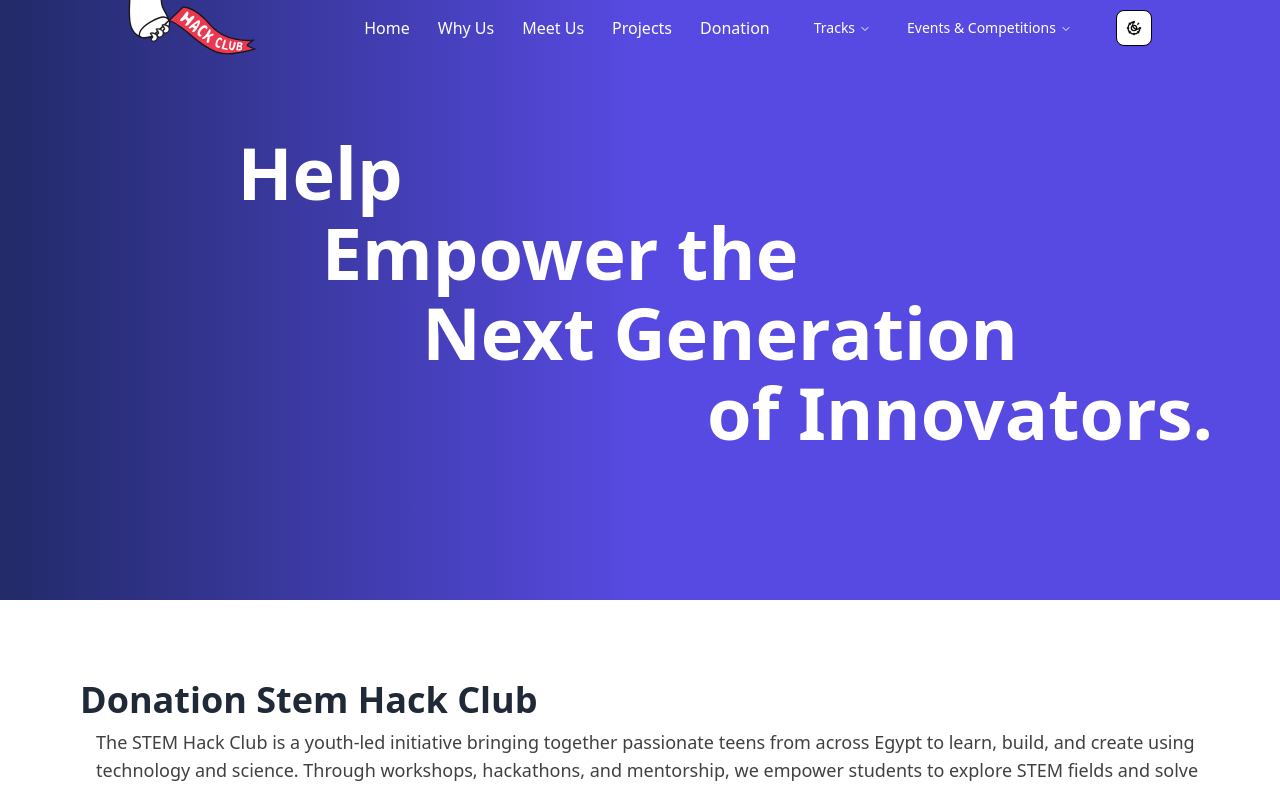
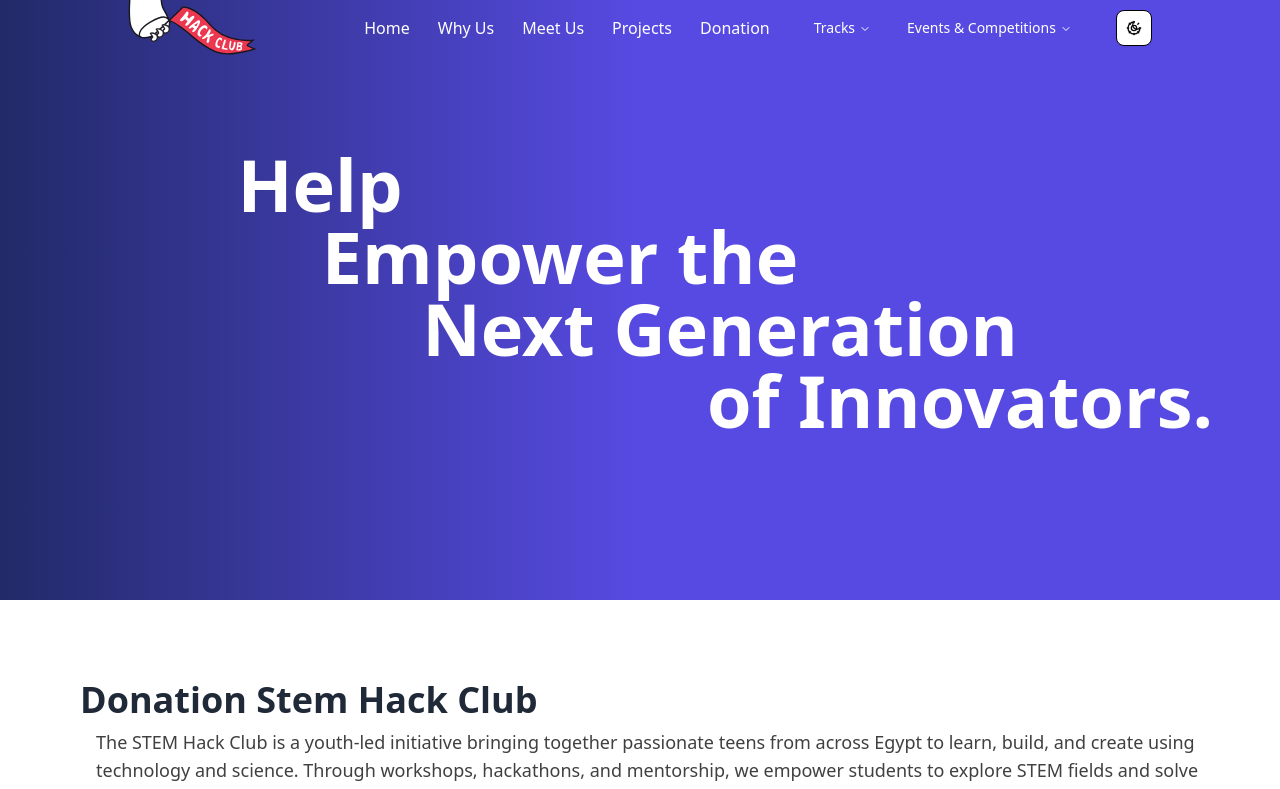
Before and after one commit to ibrahimwael951/Stem_Hack_club_Site, a Next.js app: page /donation in a window 1280 px wide. Shown: the top 789 px of the page. Built offline with nearby package versions, Linux system fonts and the light colour scheme.

Commit message:
edit and fix background color

```diff
--- a/src/app/Hackathons/page.tsx
+++ b/src/app/Hackathons/page.tsx
@@ -19,8 +19,11 @@ export default function page() {
       title: "Counterspell-Giza",
       link: "https://counterspell.hackclub.com/giza",
     },
-    { image: "/images/scrapyard.png", title: "Counterspell-Giza", link: "" },
-
+    {
+      image: "/images/scrapyard.png",
+      title: "Scrapyard",
+      link: "https://scrapyard.hackclub.com/",
+    },
     // {image:"/images/moonlit hacks.png", title:"Moonlit Hack "},
   ];
   return (
--- a/src/app/Meet-Us/page.tsx
+++ b/src/app/Meet-Us/page.tsx
@@ -7,9 +7,9 @@ export default function page() {
   return (
     <section className="w-full">
       <Background2
-        color1="amber-400"
-        color2="[#e42d42]"
-        color3="[#ce293c]"
+        color1="from-amber-400"
+        color2="via-[#e42d42]"
+        color3="to-[#ce293c]"
         first="By the"
         second="students,"
         third="for the"
--- a/src/app/Teen-hack-competition/page.tsx
+++ b/src/app/Teen-hack-competition/page.tsx
@@ -40,9 +40,9 @@ export default function Page() {
   return (
     <>
       <Background2
-        color1="cyan-500"
-        color2="[#e42d42]"
-        color3="[#ce293c]"
+        color1="from-cyan-500"
+        color2="via-[#e42d42]"
+        color3="to-[#ce293c]"
         first="Teen"
         second="Hack club"
         third="Competitive"
--- a/src/app/Why-Us/page.tsx
+++ b/src/app/Why-Us/page.tsx
@@ -42,9 +42,9 @@ export default function page() {
   return (
     <section className="h-fit flex flex-col select-text cursor-default    ">
       <Background2
-        color1="[#cf2de4]"
-        color2="[#e42d42]"
-        color3="[#ce293c]"
+        color1="from-[#cf2de4]"
+        color2="via-[#e42d42]"
+        color3="to-[#ce293c]"
         first="We're"
         second="at our best"
         third="when we're"
--- a/src/app/donation/page.tsx
+++ b/src/app/donation/page.tsx
@@ -1,26 +1,20 @@
 import React from "react";
 import Image from "next/image";
+import Background2 from "@/components/ui/Background2";
 
 export default function page() {
   const SpanTitle = "ml-0 text-7xl block text-white font-bold select-none";
   return (
     <section>
-      <div className=" h-[75vh] overflow-hidden  w-full  flex items-center justify-center bg-gradient-to-r from-[#222A68]   via-[#574AE2] to-[#574AE2] dark:bg-gradient-to-l">
-        <p className="   w-full h-full flex flex-col gap-2 justify-center items-center ">
-          <span className={`lg:ml-[-40rem] text-center ${SpanTitle}`}>
-            Help
-          </span>
-          <span className={`lg:ml-[-10rem] text-center ${SpanTitle}`}>
-            Empower the
-          </span>
-          <span className={`lg:ml-[10rem]  text-center ${SpanTitle}`}>
-            Next Generation
-          </span>
-          <span className={`lg:ml-[40rem]  text-center ${SpanTitle}`}>
-            of Innovators.
-          </span>
-        </p>
-      </div>
+      <Background2
+        color1="from-[#222A68]"
+        color2="via-[#574AE2]"
+        color3="to-[#574AE2]"
+        first="Help"
+        second="Empower the"
+        third="Next Generation"
+        fourth="of Innovators."
+      />
       <section className="px-5 lg:px-20 py-20 h-fit flex flex-col gap-20 justify-evenly">
         <div>
           <h1 className="mb-2">Donation Stem Hack Club</h1>
--- a/src/app/tracks/[category]/page.tsx
+++ b/src/app/tracks/[category]/page.tsx
@@ -10,6 +10,7 @@ import { IoCheckmarkDoneOutline } from "react-icons/io5";
 
 // JSON file
 import Data from "@/Data/Tracks.json";
+import Background2 from "@/components/ui/Background2";
 
 export default function Page() {
   const params = useParams();
@@ -51,12 +52,23 @@ export default function Page() {
       {/* Track details */}
       {Track_Category.description ? (
         // if there is a description and all stuff
+        <section>
+          <Background2
+            color1="from-red-500"
+            color2="via-red-500"
+            color3="to-orange-500"
+            first="Help"
+            second="Empower the"
+            third="Next Generation"
+            fourth="of Innovators."
+          />
+
           <div className="px-5 lg:px-20 py-20">
             <div className="h-fit w-full flex flex-col gap-10">
               <h1 className="text-center md:text-start">
                 {Track_Category.title}
               </h1>
-            <div
+              <div className="pl-6"
                 dangerouslySetInnerHTML={{ __html: Track_Category.description }}
               />
             </div>
@@ -93,7 +105,9 @@ export default function Page() {
                 ))
               ) : (
                 <div className="flex flex-col md:flex-row  justify-evenly items-center w-full">
-                <h1 className="text-center md:text-start">No Lessons found</h1>
+                  <h1 className="text-center md:text-start">
+                    No Lessons found
+                  </h1>
                   <Image
                     className=" w-52"
                     alt="Image"
@@ -105,18 +119,33 @@ export default function Page() {
               )}
             </div>
           </div>
+        </section>
       ) : (
         // if there is no description
-        <div className="h-screen w-full flex px-5 flex-col md:flex-row justify-center items-center">
+        <section>
+            <Background2
+              color1="from-red-500"
+              color2="via-red-500"
+              color3="to-yellow-600"
+              first="We are"
+              second="Still work"
+              third="on this"
+              fourth=" category."
+            />
+          <div className=" w-full flex px-5 flex-col md:flex-row justify-center items-center">
             <div className="flex flex-col justify-center items-center lg:items-start">
               <h1 className="7xl text-center lg:text-start  ">
                 We Still work on this category
               </h1>
-         <p className="text-center lg:text-start">Stay tuned for more updates</p>
+              <p className="text-center lg:text-start">
+                Stay tuned for more updates
+              </p>
               <Link
                 className="w-fit button-not-found select-none dark:shadow-xl dark:shadow-neutral-700 dark:bg-white dark:text-black dark:hover:text-white dark:hover:bg-red-600"
                 href="/"
-         >Go Back to home</Link>
+              >
+                Go Back to home
+              </Link>
             </div>
             <Image
               className="w-96"
@@ -126,6 +155,7 @@ export default function Page() {
               height={500}
             />
           </div>
+        </section>
       )}
 
       {/* Lessons List */}
--- a/src/components/ui/Background2.tsx
+++ b/src/components/ui/Background2.tsx
@@ -20,7 +20,7 @@ const Background2: React.FC<Background2> = ({
 }) => {
   const SpanTitle = "ml-0 text-7xl block text-white font-bold select-none";
   return (
-    <div className={`h-[75vh] overflow-hidden  w-full  flex items-center justify-center bg-gradient-to-r from-${color1} via-${color2} to-${color3} dark:bg-gradient-to-l`}>
+    <div className={`h-[75vh] overflow-hidden  w-full  flex items-center justify-center bg-gradient-to-r from- ${color1} via- ${color2} to- ${color3} dark:bg-gradient-to-l`}>
       <p className="   w-full h-full flex flex-col justify-center items-center ">
         <span className={`lg:ml-[-40rem]  ${SpanTitle}`}> {first} </span>
         <span className={`lg:ml-[-10rem]  ${SpanTitle}`}>{second} </span>
```
Lines whose indentation alone changed are shown as unchanged.
